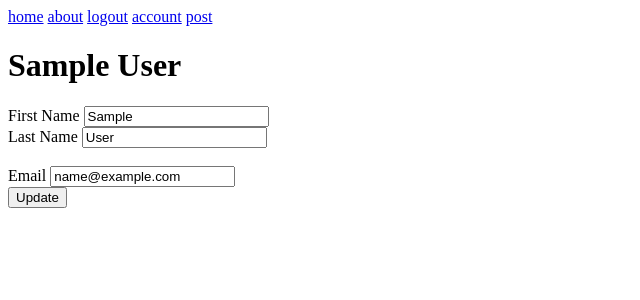
After one commit to femi3d2y/flask_test, a Flask app: page /account in a window 1280 px wide. The commit adds this page. Shown: the top 300 px of the page, without its empty margins (0-640 px from the left). Run offline with Flask 2, Linux system fonts and the light colour scheme; a user stored in the database is signed in; tables that the repository leaves empty hold one stand-in row (values such as "Sample post"); parts of the project's set-up code (start-up, migrations or seed data) failed here and were passed over.

Commit message:
working as of 3/12/19

```diff
--- a/application/forms.py
+++ b/application/forms.py
@@ -1,5 +1,5 @@
 from flask_wtf import FlaskForm
-from flask_login import LoginManager
+from flask_login import LoginManager, current_user
 from wtforms import StringField, SubmitField, PasswordField, BooleanField
 from wtforms.validators import DataRequired, Length, Email, EqualTo, ValidationError
 from application.models import Users
@@ -79,3 +79,27 @@ class LoginForm(FlaskForm):
         )
     remember = BooleanField('Remember Me')
     submit = SubmitField('Login')
+
+class UpdateAccountForm(FlaskForm):
+    first_name = StringField('First Name',
+            validators=[
+                DataRequired(),
+                Length(min=2, max=30)
+            ])
+    last_name = StringField('Last Name',
+            validators=[
+                DataRequired(),
+                Length(min=2, max=30)
+            ])
+    email = StringField('Email',
+            validators=[
+                DataRequired(),
+                Email()
+            ])
+    submit = SubmitField('Update')
+
+    def validate_email(self, email):
+        if email.data != current_user.email:
+            user = Users.query.filter_by(email=email.data).first()
+            if user:
+                raise ValidationError('Email already in use - Please choose Another!')
--- a/application/routes.py
+++ b/application/routes.py
@@ -1,5 +1,5 @@
 from flask import render_template, redirect, url_for, request
-from application.forms import PostForm, RegistrationForm, LoginForm
+from application.forms import PostForm, RegistrationForm, LoginForm, UpdateAccountForm
 from application import app, db, bcrypt
 from application.models import Posts, Users
 from flask_login import login_user, current_user, logout_user, login_required
@@ -33,6 +33,12 @@ def login():
                 return redirect(url_for('home'))
 
     return render_template('login.html', title='Login', form=form)
+
+@app.route("/logout")
+def logout():
+    logout_user()
+    return redirect(url_for('login'))
+
 @app.route('/post', methods=['GET','POST'])
 def post():
     form = PostForm()
@@ -68,6 +74,21 @@ def register():
         return redirect(url_for('post'))
     return render_template('register.html', title='Register', form=form)
 
+@app.route('/account', methods=['GET','POST'])
+@login_required
+def account():
+    form = UpdateAccountForm()
+    if form.validate_on_submit():
+        current_user.first_name = form.first_name.data
+        current_user.last_name = form.last_name.data
+        current_user.email = form.email.data
+        db.session.commit()
+        return redirect(url_for('account'))
+    elif request.method == 'GET':
+        form.first_name.data = current_user.first_name
+        form.last_name.data = current_user.last_name
+        form.email.data = current_user.email
+    return render_template('account.html', title='Account', form=form)
 
 dummyData = [
         {
--- /dev/null
+++ b/application/templates/account.html
@@ -0,0 +1,51 @@
+{% extends "layout.html" %}
+{% block body_content %}
+<h1>{{ current_user.first_name }} {{ current_user.last_name}}</h1>
+        <div class="form">
+                <form method="POST" action="">
+                        {{ form.hidden_tag() }}
+                        <div class="form-group">
+                                {{ form.first_name.label }}
+                                {% if form.first_name.errors %}
+                                        {{ form.first_name }}
+                                        <div class="error">
+                                                {% for error in form.first_name.errors %}
+                                                        <span>{{ error  }}</span>
+                                                {% endfor %}
+                                        </div>
+                                {% else %}
+                                        {{ form.first_name }}
+                                {% endif %}
+                        <br>
+                        {{ form.last_name.label }}
+                        {% if form.last_name.errors %}
+                                        {{ form.last_name }}
+                                        <div class="error">
+                                                {% for error in form.last_name.errors %}
+                                                        <span>{{ error  }}</span>
+                                                {% endfor %}
+                                        </div>
+                                {% else %}
+                                        {{ form.last_name }}
+                        {% endif %}
+			</div>
+			<br>
+                        <div class="form-group">
+                                {{ form.email.label }}
+                                {% if form.email.errors %}
+                                        {{ form.email }}
+                                        <div class="error">
+                                                {% for error in form.email.errors %}
+                                                        <span>{{ error }}</span>
+                                                {% endfor %}
+                                        </div>
+                                {% else %}
+                                        {{ form.email }}
+                                {% endif %}
+                        </div>
+                        <div class="form-group">
+                                {{ form.submit }}
+                        </div>
+                </form>
+        </div>
+{% endblock body_content %}
--- a/application/templates/layout.html
+++ b/application/templates/layout.html
@@ -6,11 +6,18 @@
 	</head>
 	<body>
 		  <div class="navbar">
-                        <a href="{{ url_for('home') }}">home</a>
-                        <a href="{{ url_for('about') }}">about</a>
-                        <a href="{{ url_for('login') }}">login</a>
-                        <a href="{{ url_for('post') }}">post</a>
-			<a href="{{ url_for('register') }}">register</a>
+			  {% if current_user.is_authenticated %}
+			  	<a href="{{ url_for('home') }}">home</a>
+                          	<a href="{{ url_for('about') }}">about</a>
+                          	<a href="{{ url_for('logout') }}">logout</a>
+				<a href="{{ url_for('account') }}">account</a>
+                          	<a href="{{ url_for('post') }}">post</a>
+			  {% else %}
+			  	<a href="{{ url_for('home') }}">home</a>
+                          	<a href="{{ url_for('about') }}">about</a>
+                          	<a href="{{ url_for('login') }}">login</a>
+			  	<a href="{{ url_for('register') }}">register</a>
+			  {% endif %}
 		  </div>
 		{% block body_content %}
 		<h1>{{ title }} Page</h1>
```
